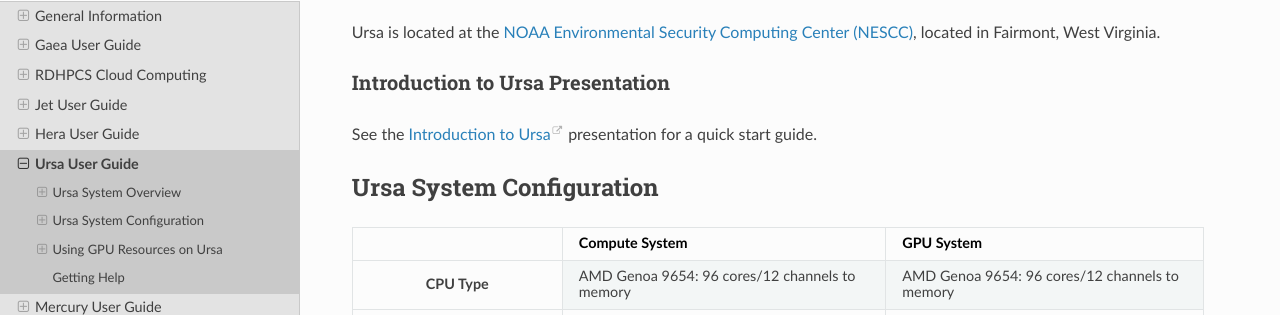
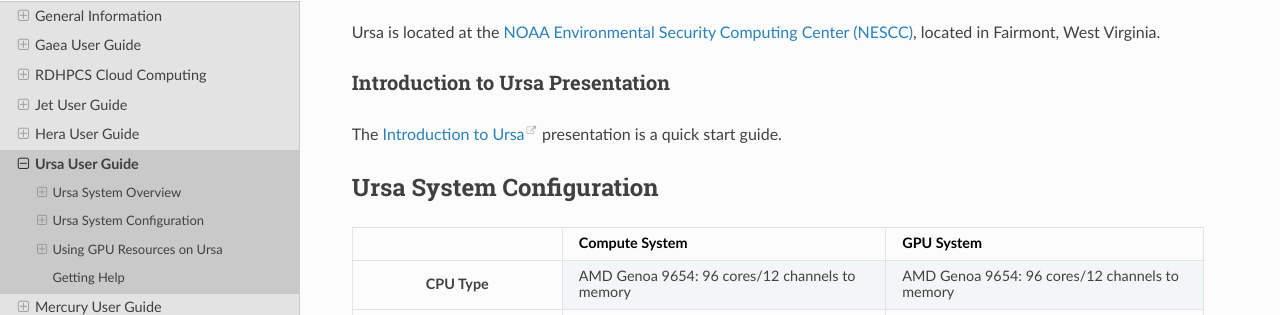
Before and after one commit to NOAA-RDHPCS/noaa-rdhpcs.github.io, a Sphinx documentation site: the page built from source/systems/ursa_user_guide.rst, in a window 1280 px wide and 900 px high. Shown: the part 219-534 px from the top of the window. Built offline with Sphinx 7.4.7 and the Read the Docs theme 3.1.0, drawn with Linux system fonts in a browser that asks for light colours; pages that are not in the unit, such as notebooks, are missing from menus.

Commit message:
Update ursa_user_guide.rst
corrected lint error, plus small edit.

```diff
--- a/source/systems/ursa_user_guide.rst
+++ b/source/systems/ursa_user_guide.rst
@@ -13,7 +13,7 @@ Virginia.
 
 Introduction to Ursa Presentation
 ---------------------------------
-See the `Introduction to Ursa <https://docs.google.com/presentation/d/1Miz_d5-atesgbfQhVk7LAWFNiveWwyDQFz3XZ4dfXLg/edit?pli=1&slide=id.p#slide=id.p>`_ presentation for a quick start guide.
+The `Introduction to Ursa <https://docs.google.com/presentation/d/1Miz_d5-atesgbfQhVk7LAWFNiveWwyDQFz3XZ4dfXLg/edit?pli=1&slide=id.p#slide=id.p>`_ presentation is a quick start guide.
 
 
 Ursa System Configuration
```
